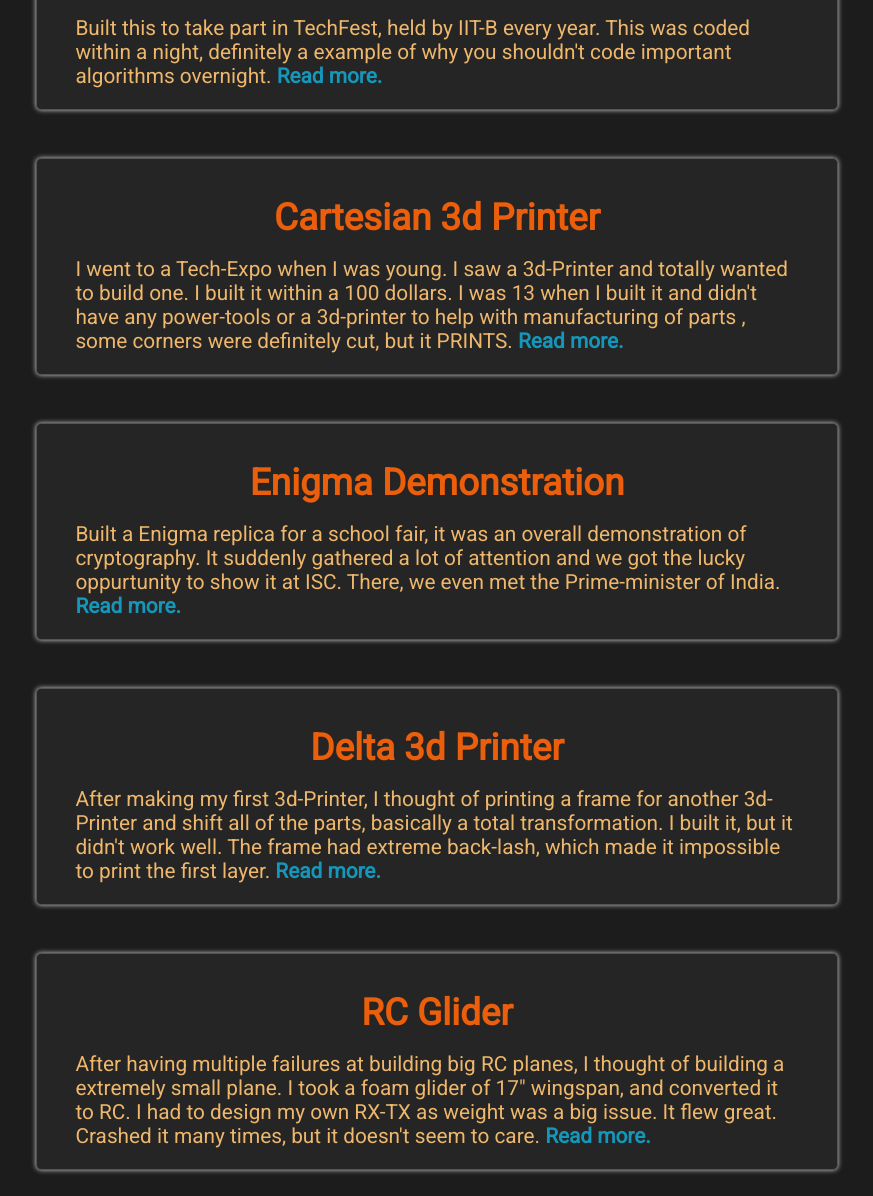
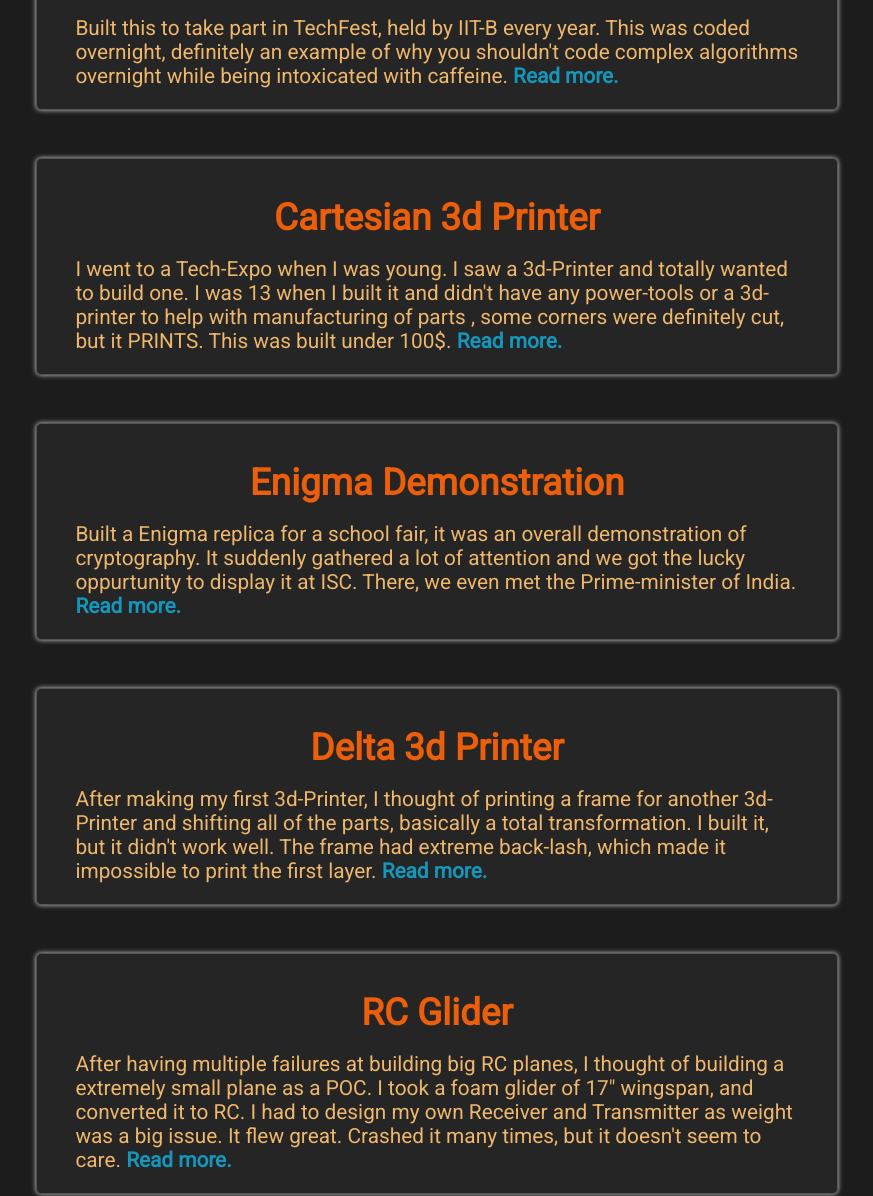
Before and after one commit to chvsnaveen12/chvsnaveen12.github.io, a plain HTML site: page projects.html in a window 1280 px wide. Shown: the part 770-1966 px from the top of the page, without its empty margins (203-1076 px from the left). Drawn offline with Linux system fonts and the light colour scheme.

Commit message:
Update projects.html

```diff
--- a/projects.html
+++ b/projects.html
@@ -52,8 +52,9 @@
             <h3 class="heading">Maze-runner</h3>
             <p class="write">
                 Built this to take part in TechFest, held by IIT-B every year.
-                This was coded within a night, definitely a example of why you
-                shouldn't code important algorithms overnight.
+                This was coded overnight, definitely an example of why you
+                shouldn't code complex algorithms overnight while being
+                intoxicated with caffeine.
                 <a href="#" class="rdmr">Read more.</a>
             </p>
         </div>
@@ -63,10 +64,10 @@
             <h3 class="heading">Cartesian 3d Printer</h3>
             <p class="write">
                 I went to a Tech-Expo when I was young. I saw a 3d-Printer and
-                totally wanted to build one. I built it within a 100 dollars. I
-                was 13 when I built it and didn't have any power-tools or a
-                3d-printer to help with manufacturing of parts , some corners
-                were definitely cut, but it PRINTS.
+                totally wanted to build one. I was 13 when I built it and didn't
+                have any power-tools or a 3d-printer to help with manufacturing
+                of parts , some corners were definitely cut, but it PRINTS. This
+                was built under 100$.
                 <a href="#" class="rdmr">Read more.</a>
             </p>
         </div>
@@ -77,7 +78,7 @@
             <p class="write">
                 Built a Enigma replica for a school fair, it was an overall
                 demonstration of cryptography. It suddenly gathered a lot of
-                attention and we got the lucky oppurtunity to show it at ISC.
+                attention and we got the lucky oppurtunity to display it at ISC.
                 There, we even met the Prime-minister of India.
                 <a href="#" class="rdmr">Read more.</a>
             </p>
@@ -88,8 +89,8 @@
             <h3 class="heading">Delta 3d Printer</h3>
             <p class="write">
                 After making my first 3d-Printer, I thought of printing a frame
-                for another 3d-Printer and shift all of the parts, basically a
-                total transformation. I built it, but it didn't work well. The
+                for another 3d-Printer and shifting all of the parts, basically
+                a total transformation. I built it, but it didn't work well. The
                 frame had extreme back-lash, which made it impossible to print
                 the first layer.
                 <a href="#" class="rdmr">Read more.</a>
@@ -101,10 +102,11 @@
             <h3 class="heading">RC Glider</h3>
             <p class="write">
                 After having multiple failures at building big RC planes, I
-                thought of building a extremely small plane. I took a foam
-                glider of 17" wingspan, and converted it to RC. I had to design
-                my own RX-TX as weight was a big issue. It flew great. Crashed
-                it many times, but it doesn't seem to care.
+                thought of building a extremely small plane as a POC. I took a
+                foam glider of 17" wingspan, and converted it to RC. I had to
+                design my own Receiver and Transmitter as weight was a big
+                issue. It flew great. Crashed it many times, but it doesn't seem
+                to care.
                 <a href="#" class="rdmr">Read more.</a>
             </p>
         </div>
```
